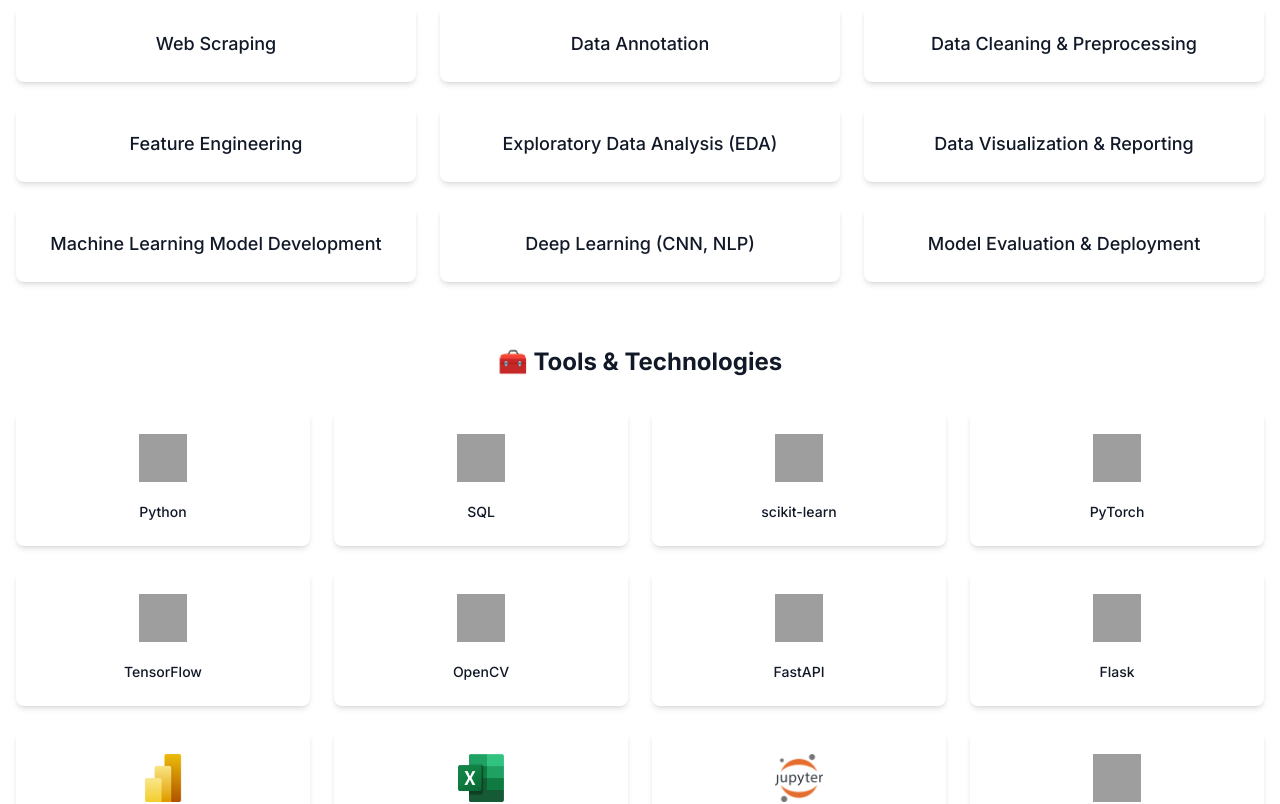
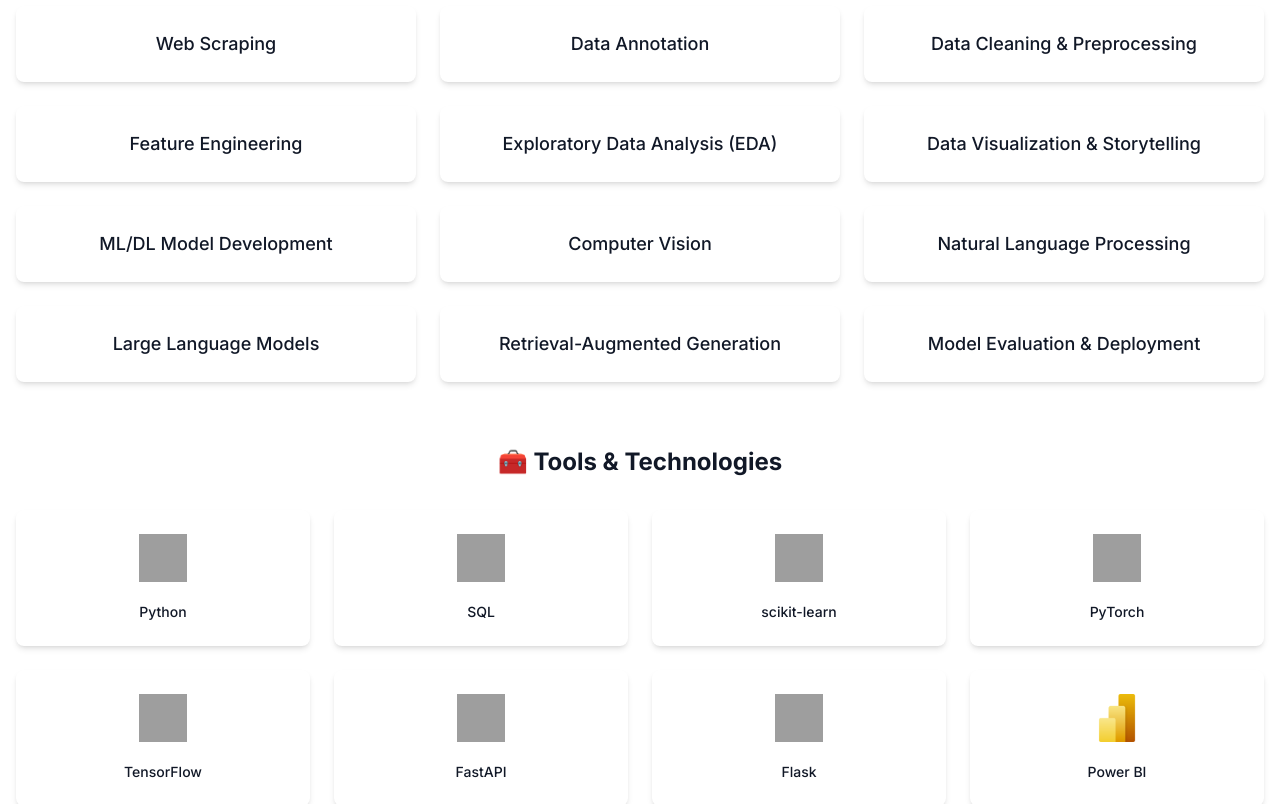
Before and after one commit to azzandwi1/azzan-portfolio, a Next.js app: page / in a window 1280 px wide. Shown: the part 2100-2904 px from the top of the page. Built offline with nearby package versions, Linux system fonts and the light colour scheme; grey boxes are pictures that could not be loaded.

Commit message:
update skills

```diff
--- a/components/skills.tsx
+++ b/components/skills.tsx
@@ -13,9 +13,12 @@ export default function Skills() {
     "Data Cleaning & Preprocessing",
     "Feature Engineering",
     "Exploratory Data Analysis (EDA)",
-    "Data Visualization & Reporting",
-    "Machine Learning Model Development",
-    "Deep Learning (CNN, NLP)",
+    "Data Visualization & Storytelling",
+    "ML/DL Model Development",
+    "Computer Vision",
+    "Natural Language Processing",
+    "Large Language Models",
+    "Retrieval-Augmented Generation",
     "Model Evaluation & Deployment",
   ]
 
@@ -143,7 +146,6 @@ export default function Skills() {
               { name: "scikit-learn", icon: "sklearn", useLocal: false },
               { name: "PyTorch", icon: "pytorch", useLocal: false },
               { name: "TensorFlow", icon: "tensorflow", useLocal: false },
-              { name: "OpenCV", icon: "opencv", useLocal: false },
               // Frameworks
               { name: "FastAPI", icon: "fastapi", useLocal: false },
               { name: "Flask", icon: "flask", useLocal: false },
@@ -154,6 +156,7 @@ export default function Skills() {
               { name: "VS Code", icon: "vscode", useLocal: false },
               // DevOps & Platforms
               { name: "Docker", icon: "docker", useLocal: false },
+              { name: "Postman", icon: "postman", useLocal: false },
               { name: "GitHub", icon: "github", useLocal: false },
               { name: "Hugging Face", icon: "huggingface", useLocal: true },
               { name: "Roboflow", icon: "roboflow", useLocal: true },
```
